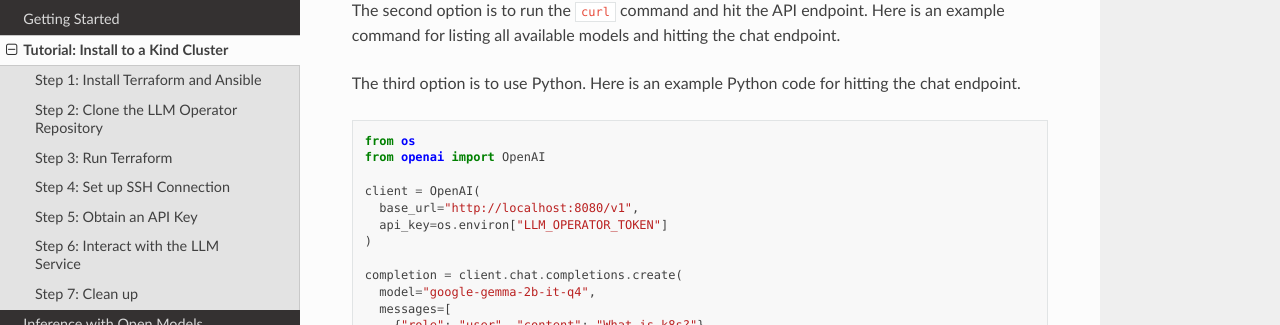
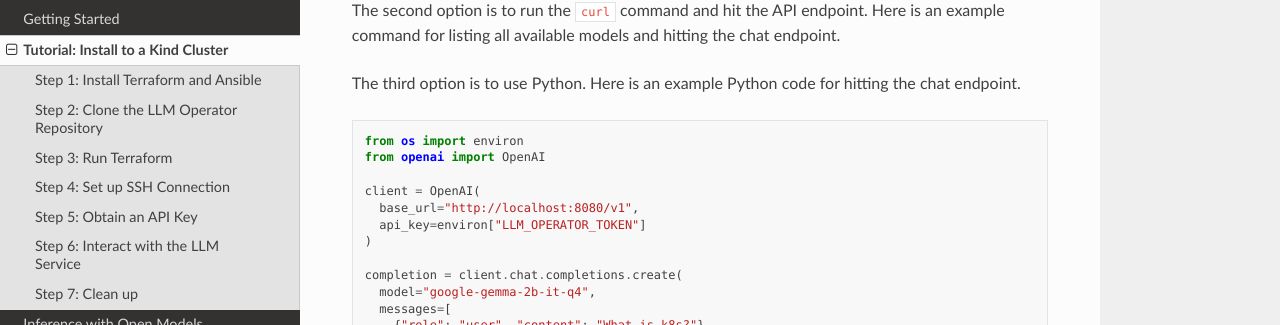
Before and after one commit to llm-operator/docs, a Sphinx documentation site: the page built from docs/source/tutorial.rst, in a window 1280 px wide and 900 px high, scrolled down 3168 px. Shown: the part 126-451 px from the top of the window. Built offline with Sphinx 7.4.7 and the Read the Docs theme 2.0.0, drawn with Linux system fonts in a browser that asks for light colours.

Commit message:
Fix import syntax in sample script (#77)

```diff
--- a/docs/source/tutorial.rst
+++ b/docs/source/tutorial.rst
@@ -168,12 +168,12 @@ The third option is to use Python. Here is an example Python code for hitting th
 
 .. code-block:: python
 
-   from os
+   from os import environ
    from openai import OpenAI
 
    client = OpenAI(
      base_url="http://localhost:8080/v1",
-     api_key=os.environ["LLM_OPERATOR_TOKEN"]
+     api_key=environ["LLM_OPERATOR_TOKEN"]
    )
 
    completion = client.chat.completions.create(
```
